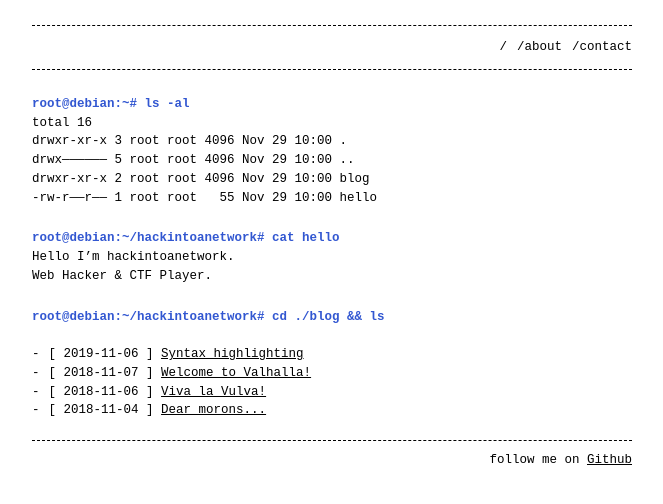
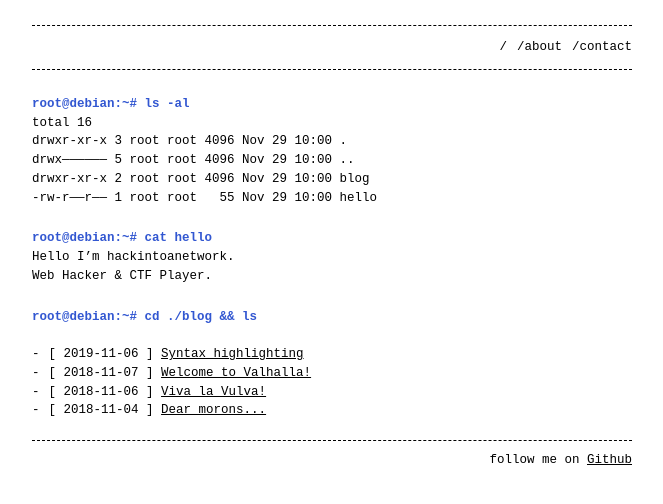
Before and after one commit to hackintoanetwork/hackintoanetwork.github.io, a Jekyll site: the page built from index.md, in a window 1280 px wide. Shown: the top 504 px of the page, without its empty margins (308-971 px from the left). Built offline with Jekyll 4.4.1, drawn with Linux system fonts in a browser that asks for light colours.

Commit message:
Update index.md

```diff
--- a/index.md
+++ b/index.md
@@ -12,9 +12,9 @@ drwx------------------ 5 root root 4096 Nov 29 10:00 ..
 drwxr-xr-x 2 root root 4096 Nov 29 10:00 blog
 -rw-r------r------ 1 root root   55 Nov 29 10:00 hello
 
-# root@debian:~/hackintoanetwork# cat hello
+# root@debian:~# cat hello
 
 Hello I’m hackintoanetwork.
 Web Hacker & CTF Player.
 
-# root@debian:~/hackintoanetwork# cd ./blog && ls
+# root@debian:~# cd ./blog && ls
```
